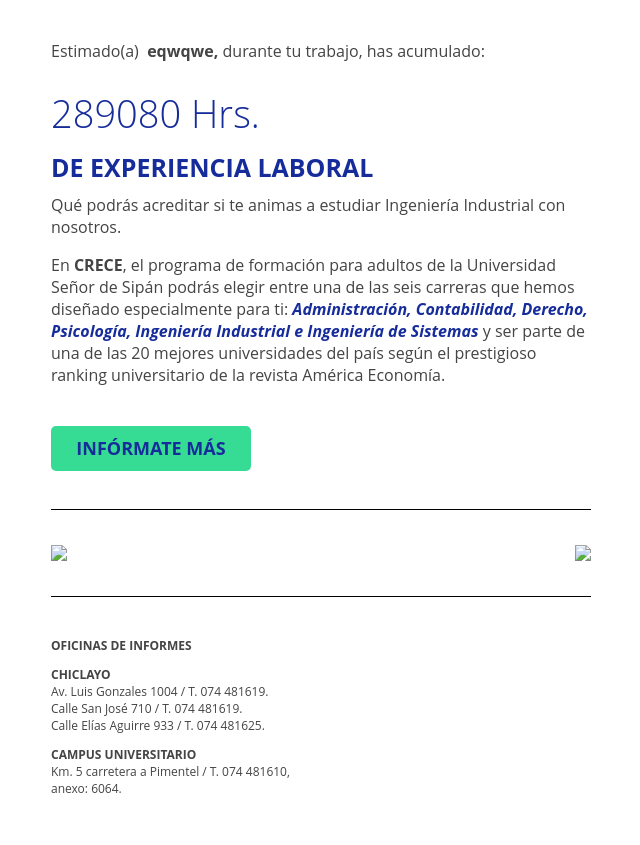
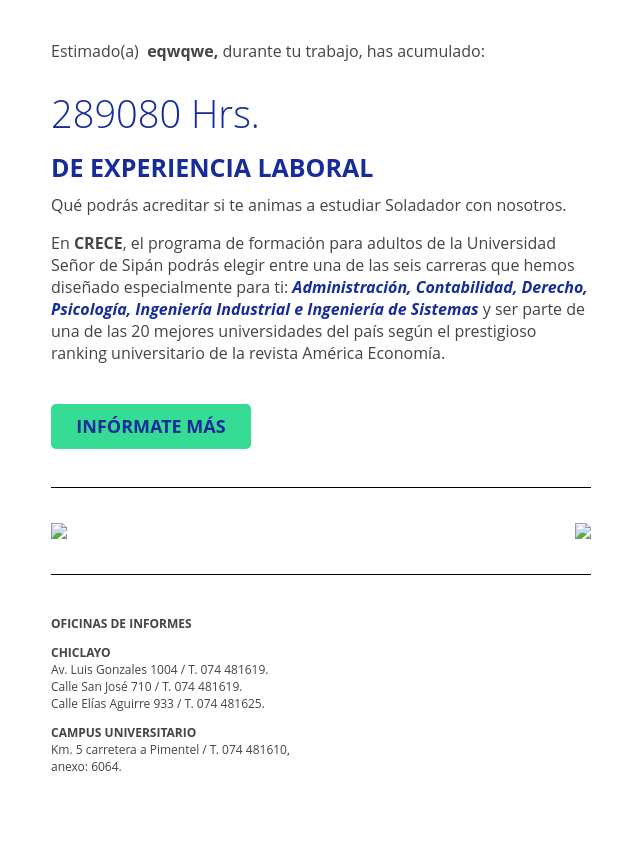
Before and after one commit to jennerweb/Crece, a Django app: template templates/correo.html in a window 1280 px wide. Shown: the part 26-871 px from the top of the page, without its empty margins (319-959 px from the left). After the commit the page ends 797 px from the top, so only its background shows below. Run offline with Django 3.2, Linux system fonts and the light colour scheme; data comes from the database, SQL or seed files in the repository; the template is opened without the code that fills it: values that come from a table or form of the project are taken from there, most other values are stand-ins (such as "Sample title", 1, 10 or a date in 2020).

Commit message:
Fix Correo

```diff
--- a/templates/correo.html
+++ b/templates/correo.html
@@ -45,7 +45,7 @@
                                                                 <p>Estimado(a)&nbsp;&nbsp;<strong>{{ usuario.nombres }},</strong> durante tu trabajo, has acumulado:</p>
                                                                 <h1 style="color:#162c9b; font-weight:200; font-size:38px; ">{{ usuario.experiencia_horas }} Hrs.</h1>
                                                                 <h3 style="color:#162c9b;  line-height:4px; font-size:25px;">DE EXPERIENCIA LABORAL</h3>
-                                                                <p>Qué podrás acreditar si te animas a estudiar Ingeniería Industrial con nosotros.</p>
+                                                                <p>Qué podrás acreditar si te animas a estudiar {{ usuario.profesion }} con nosotros.</p>
                                                                 <p>En <strong>CRECE</strong>, el programa de formación para adultos de la Universidad Señor de Sipán podrás elegir entre una de las seis carreras que hemos diseñado especialmente para ti:<span style="font-style:italic; color:#162c9b;"> <strong>Administración, Contabilidad, Derecho, Psicología, Ingeniería Industrial e Ingeniería de Sistemas</strong></span> y ser parte de una de las 20 mejores universidades del país según el prestigioso ranking universitario de la revista América Economía.</p>
                                                             </td>
                                                         </tr>
```
Also changed, not shown: 1 other file.
